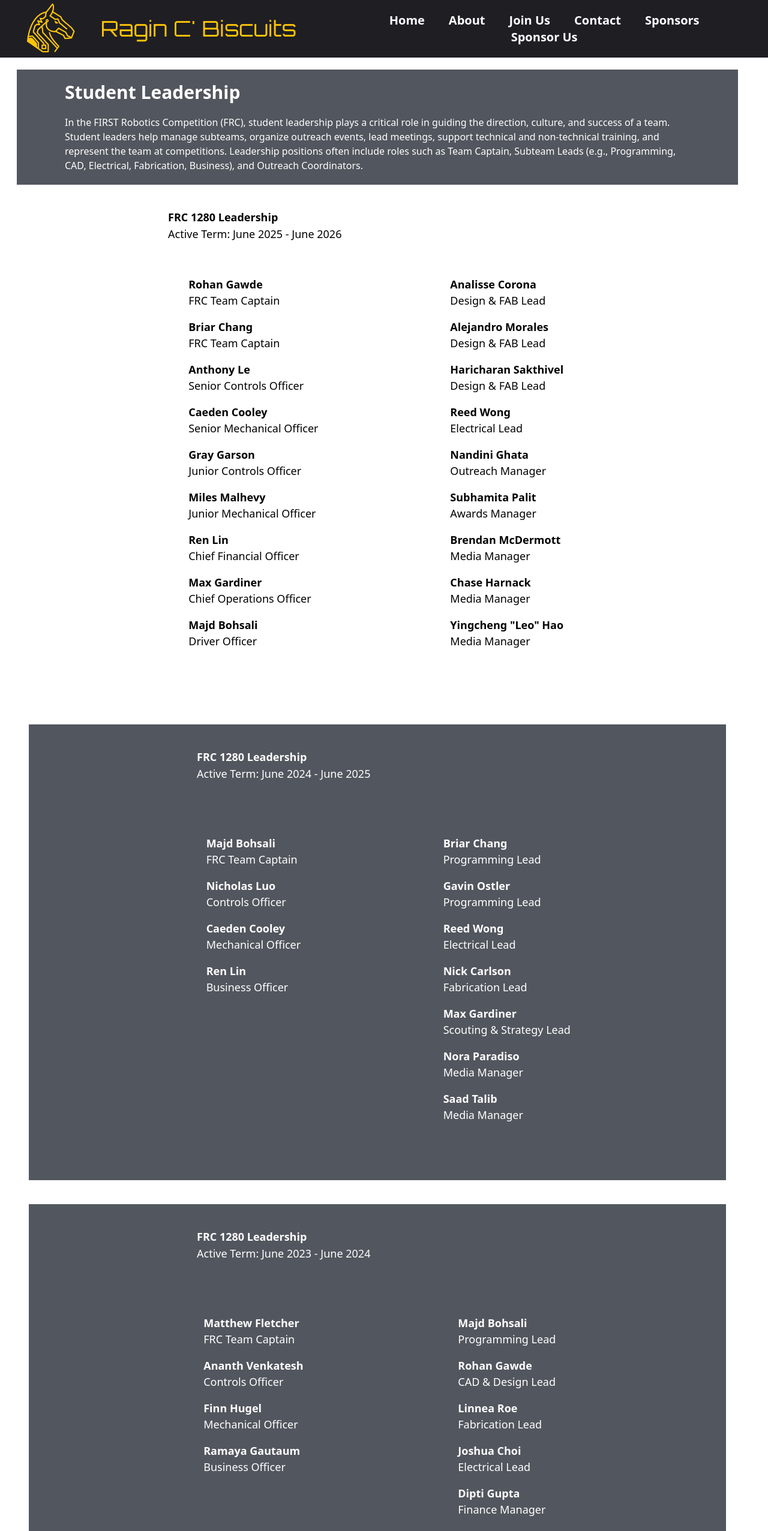
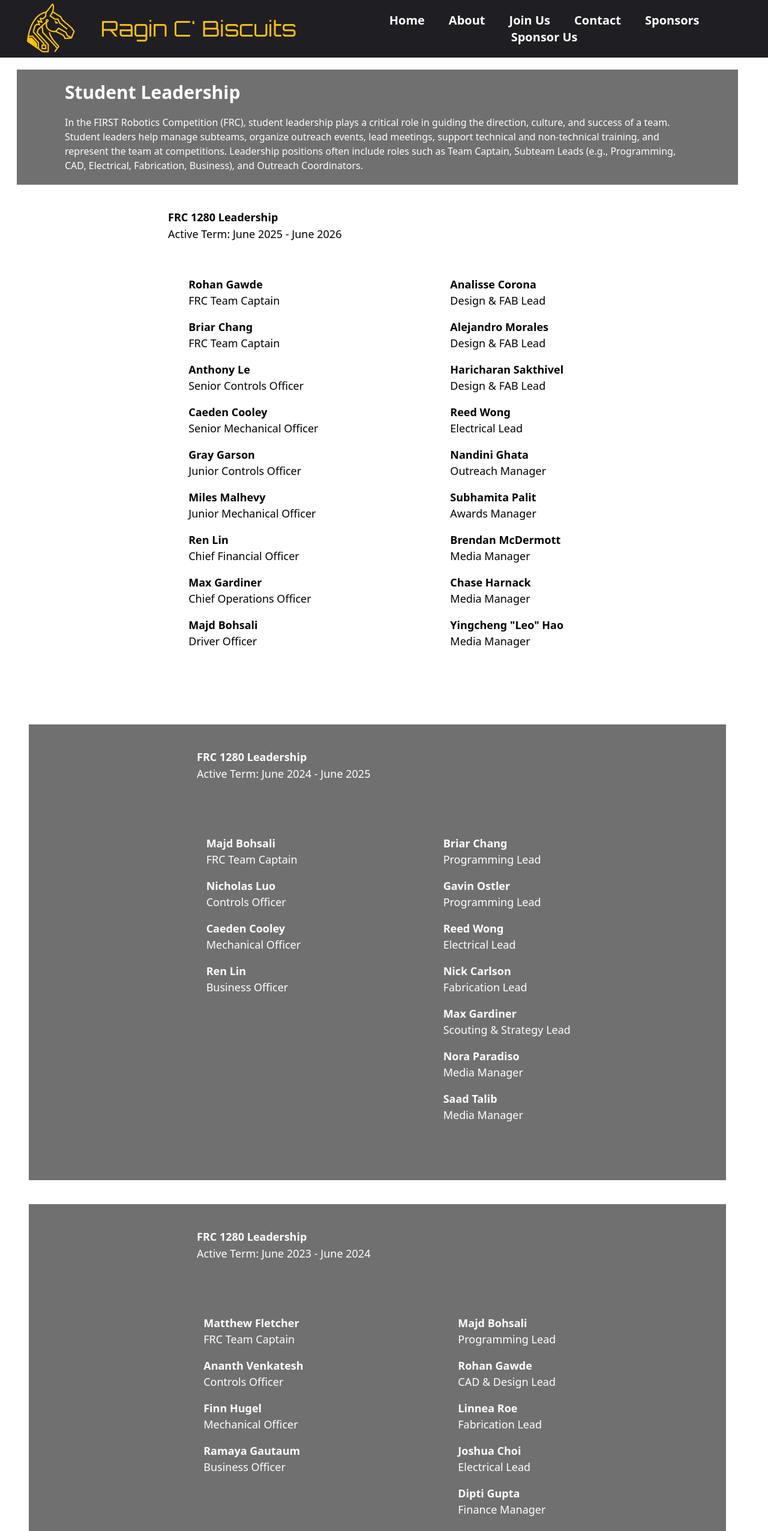
Before and after one commit to Team-1280/1280-website, a React (Vite) app in the folder app/: page /Leadership in a window 1280 px wide. Shown: the top 2553 px of the page at 60% size. Built offline with nearby package versions, Linux system fonts and the light colour scheme.

Commit message:
Unify gray colors

```diff
--- a/app/src/pages/Facility.jsx
+++ b/app/src/pages/Facility.jsx
@@ -3,7 +3,7 @@ const Facility = () => {
     <>
         <section>
             <div className='bg-white relative h-[30%] w-full justify-center items-center px-7 py-5'>
-                <div className='relative bg-[#52565e] justify-center grid items-center w-[95vw] h-1/4'>
+                <div className='relative bg-[#717070] justify-center grid items-center w-[95vw] h-1/4'>
                     <div className='text-white text-3xl text-left font-bold px-20 pb-5 pt-5'>
                         Facility
                     </div>
--- a/app/src/pages/Home.jsx
+++ b/app/src/pages/Home.jsx
@@ -1,4 +1,3 @@
-
 const Home = () => (
     <>
         <section className="relative min-h-screen w-full">
--- a/app/src/pages/Leadership.jsx
+++ b/app/src/pages/Leadership.jsx
@@ -4,7 +4,7 @@ const Leadership = () => (
     <>
         <section>
             <div className='bg-white relative h-[30%] w-full justify-center items-center px-7 py-5'>
-                <div className='relative bg-[#52565e] justify-center grid items-center w-54/55 h-1/4'>
+                <div className='relative bg-[#717070] justify-center grid items-center w-54/55 h-1/4'>
                     <div className='text-white text-3xl text-left font-bold px-20 pb-5 pt-5'>
                         Student Leadership
                     </div>
@@ -189,7 +189,7 @@ const Leadership = () => (
         </section> */}
         <section>
             <div className='bg-white flex relative h-screen w-full px-12 pb-5 text-white'>
-                <div className='bg-[#52565e] h-[95vh] w-54/55 grid'>
+                <div className='bg-[#717070] h-[95vh] w-54/55 grid'>
                     <div className="w-full px-70 py-5">
                         <div className='text-lg font-bold pt-5'>FRC 1280 Leadership</div>
                         <div className='text-lg'>Active Term: June 2024 - June 2025</div>
@@ -332,7 +332,7 @@ const Leadership = () => (
         </section>
         <section>
             <div className='bg-white flex relative h-screen w-full px-12 pb-5 text-white'>
-                <div className='bg-[#52565e] h-13/14 w-54/55 grid'>
+                <div className='bg-[#717070] h-13/14 w-54/55 grid'>
                     <div className="w-full px-70 py-5">
                         <div className='text-lg font-bold pt-5'>FRC 1280 Leadership</div>
                         <div className='text-lg'>Active Term: June 2023 - June 2024</div>
@@ -475,7 +475,7 @@ const Leadership = () => (
         </section>
         <section>
             <div className='bg-white flex relative h-screen w-full px-12 pb-5 text-white'>
-                <div className='bg-[#52565e] h-13/14 w-54/55 grid'>
+                <div className='bg-[#717070] h-13/14 w-54/55 grid'>
                     <div className="w-full px-70 py-5">
                         <div className='text-lg font-bold pt-5'>FRC 1280 Leadership</div>
                         <div className='text-lg'>Active Term: June 2022 - June 2023</div>
@@ -618,7 +618,7 @@ const Leadership = () => (
         </section>
         <section>
             <div className='bg-white flex relative h-screen w-full px-12 pb-5 text-white'>
-                <div className='bg-[#52565e] h-13/14 w-54/55 grid'>
+                <div className='bg-[#717070] h-13/14 w-54/55 grid'>
                     <div className="w-full px-70 py-5">
                         <div className='text-lg font-bold pt-5'>FRC 1280 Leadership</div>
                         <div className='text-lg'>Active Term: June 2021 - June 2022</div>
@@ -761,7 +761,7 @@ const Leadership = () => (
         </section>
         <section>
             <div className='bg-white flex relative h-screen w-full px-12 pb-5 text-white'>
-                <div className='bg-[#52565e] h-13/14 w-54/55 grid'>
+                <div className='bg-[#717070] h-13/14 w-54/55 grid'>
                     <div className="w-full px-70 py-5">
                         <div className='text-lg font-bold pt-5'>FRC 1280 Leadership</div>
                         <div className='text-lg'>Active Term: June 2020 - June 2021</div>
@@ -904,7 +904,7 @@ const Leadership = () => (
         </section>
         <section>
             <div className='bg-white flex relative h-screen w-full px-12 pb-5 text-white'>
-                <div className='bg-[#52565e] h-13/14 w-54/55 grid'>
+                <div className='bg-[#717070] h-13/14 w-54/55 grid'>
                     <div className="w-full px-70 py-5">
                         <div className='text-lg font-bold pt-5'>FRC 1280 Leadership</div>
                         <div className='text-lg'>Active Term: June 2019 - June 2020</div>
--- a/app/src/pages/Mentors.jsx
+++ b/app/src/pages/Mentors.jsx
@@ -3,7 +3,7 @@ const Mentors = () => (
     <>
         <section>
             <div className='bg-white relative h-[30%] w-full justify-center items-center px-7 py-5'>
-                <div className='relative bg-[#52565e] justify-center grid items-center w-54/55 h-1/4'>
+                <div className='relative bg-[#717070] justify-center grid items-center w-54/55 h-1/4'>
                     <div className='text-white text-3xl text-left font-bold px-20 pb-5 pt-5'>
                         FRC Team 1280 Mentors and Coaches
                     </div>
@@ -54,7 +54,7 @@ const Mentors = () => (
         </section>
         <section>
             <div className='bg-white relative h-[30%] w-full justify-center items-center px-7 py-10'>
-                <div className='relative bg-[#52565e] justify-center grid items-center w-[95vw] h-1/4'>
+                <div className='relative bg-[#717070] justify-center grid items-center w-[95vw] h-1/4'>
                     <div className='text-white text-3xl text-left font-bold px-20 pb-5 pt-5'>
                         Interested in Mentoring?
                     </div>
--- a/app/src/pages/Outreach.jsx
+++ b/app/src/pages/Outreach.jsx
@@ -21,7 +21,7 @@ const Outreach = () => {
             <div className='text-left bg-white relative h-[60vh] w-full pl-12'>
                 <div className='px-10 pt-12 text-black text-5xl font-bold'>Outreach Events</div>
                 <hr className="mx-10 my-8 border-gray-300 border-t-4 w-50/55"></hr>
-                <div className='relative bg-[#52565e] mx-10 justify-center grid items-center w-50/55 h-3/8'>
+                <div className='relative bg-[#717070] mx-10 justify-center grid items-center w-50/55 h-3/8'>
                 <div className="text-lg max-w-[90vw]">
                     <div className="px-10 text-white">In addition to our ongoing programs, our team participates in a variety of one-off or annual events that connect us with the local community. These events often include robot demonstrations, hands-on STEM activities, and opportunities for community members of all ages to learn about engineering and FIRST.</div>
                     </div>
@@ -96,7 +96,7 @@ const Outreach = () => {
             <div className='text-left bg-white relative h-[60vh] w-full pl-12'>
                 <div className='px-10 pt-12 text-black text-5xl font-bold'>Outreach Programs</div>
                 <hr className="mx-10 my-8 border-gray-300 border-t-4 w-50/55"></hr>
-                <div className='relative bg-[#52565e] mx-10 justify-center grid items-center w-50/55 h-1/4'>
+                <div className='relative bg-[#717070] mx-10 justify-center grid items-center w-50/55 h-1/4'>
                 <div className="text-lg max-w-[90vw]">
                     <div className="px-10 text-white">Beyond one-time events, our team is committed to ongoing outreach programs that foster STEM education and strengthen connections within our community.</div>
                     </div>
```
